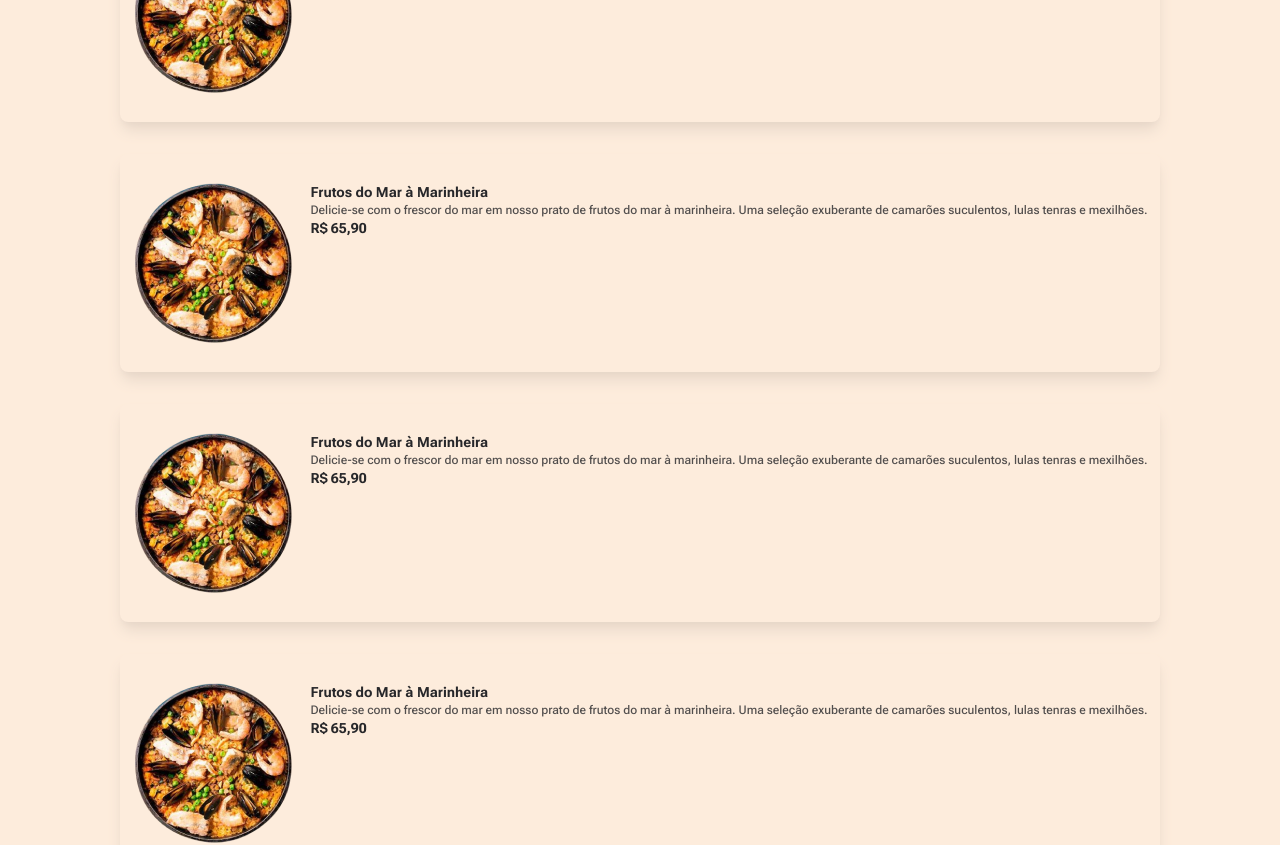
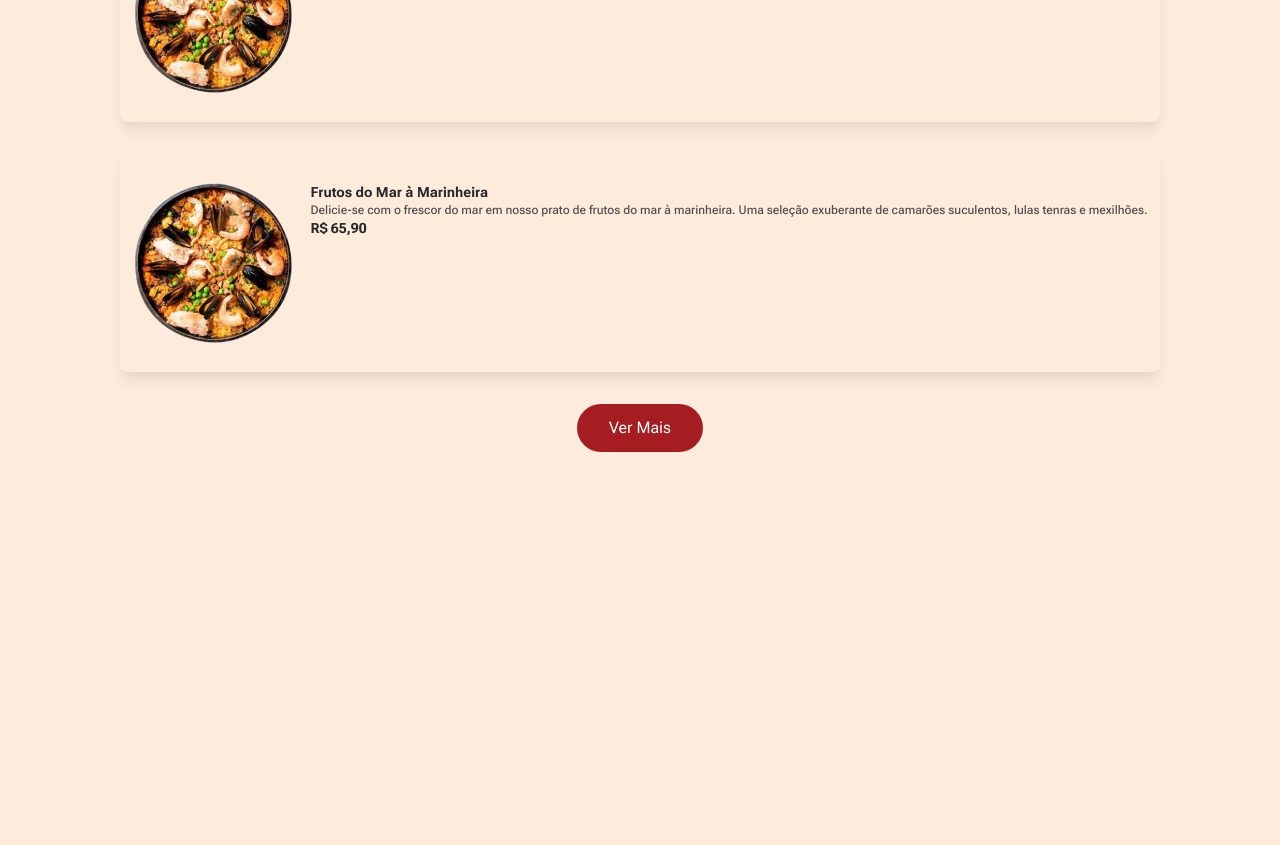
Before and after one commit to DevWeDesc/Vadao, a Next.js app: page / in a window 1280 px wide. Shown: the part 4238-5083 px from the top of the page. After the commit the page ends 4786 px from the top, so only its background shows below. Built offline with nearby package versions, Linux system fonts and the light colour scheme.

Commit message:
Fazendo Lógica para exibição de mais pratos

```diff
--- a/src/components/Menu.tsx
+++ b/src/components/Menu.tsx
@@ -2,8 +2,22 @@
 import React from "react";
 import { CardMenu } from "./CardMenu";
 import { MenuData } from "../../data/data";
+import { useState, useEffect } from "react";
+import { ICardMenu } from "../../types/types";
 
 export const Menu = () => {
+  const [MenuVisible, setMenuVisible] = useState<ICardMenu[]>([]);
+  const [quantityData, setQuantityData] = useState(8);
+
+  useEffect(() => {
+    let MenuSlicer: ICardMenu[] = MenuData.slice(0, quantityData);
+    setMenuVisible(MenuSlicer);
+  }, [quantityData]);
+
+  const handleQuantityData = () => {
+    setQuantityData(quantityData + 2);
+  };
+
   return (
     <div className="py-24 px-5 flex flex-col items-center">
       <div className="text-center flex flex-col gap-5">
@@ -15,8 +29,8 @@ export const Menu = () => {
           Uma Viagem de Sabores para Satisfazer Todos os Paladares
         </p>
       </div>
-      <div className="mt-16 flex flex-col gap-8">
-        {MenuData.map((data, index) => (
+      <div className="mt-16 flex flex-col gap-8 mb-8">
+        {MenuVisible.map((data, index) => (
           <CardMenu
             key={index}
             image={data.image}
@@ -26,6 +40,14 @@ export const Menu = () => {
           />
         ))}
       </div>
+      {quantityData === MenuVisible.length && (
+        <button
+          className="w-auto px-8 py-3 bg-redDefault rounded-full text-white"
+          onClick={handleQuantityData}
+        >
+          Ver Mais{" "}
+        </button>
+      )}
     </div>
   );
 };
```
